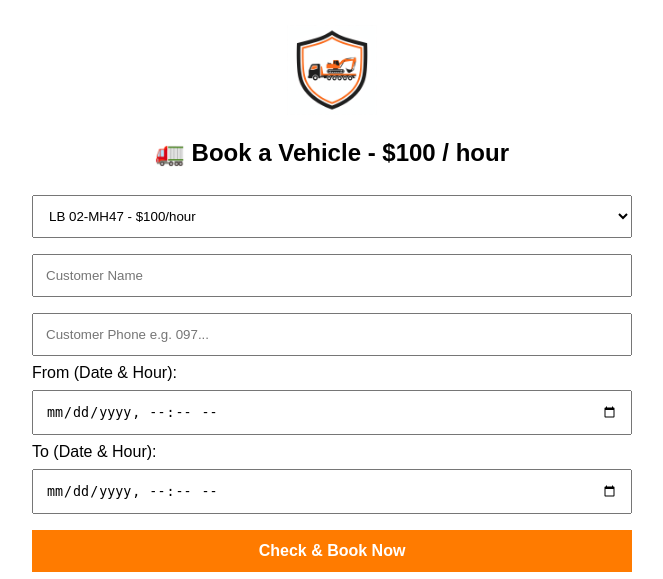
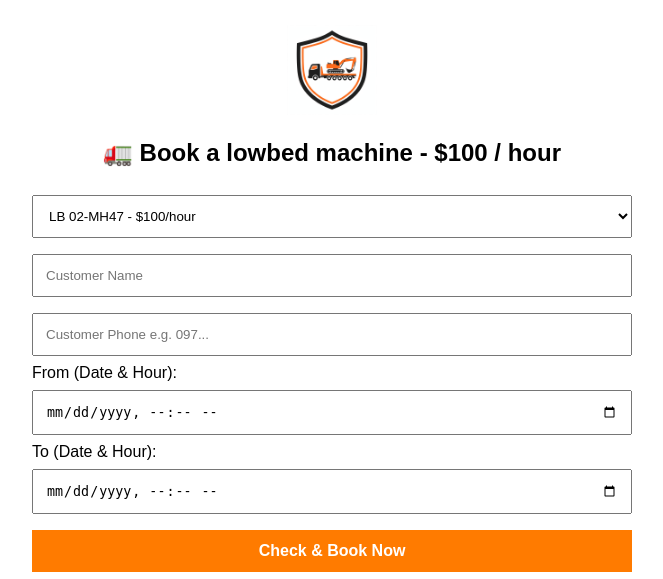
Before and after one commit to muzalathomas/machine_booking_site, a Flask app: page / in a window 1280 px wide. Shown: the top 579 px of the page, without its empty margins (308-971 px from the left). Run offline with Flask 3, Linux system fonts and the light colour scheme; data comes from the database, SQL or seed files in the repository.

Commit message:
Update index.html

```diff
--- a/templates/index.html
+++ b/templates/index.html
@@ -7,7 +7,7 @@
 </head>
 <body>
 <div class="logo"><img src="/static/logo.png" style="max-width:100%;height:90px"></div>
-<h2 style="text-align:center">🚛 Book a Vehicle - $100 / hour</h2>
+<h2 style="text-align:center">🚛 Book a lowbed machine - $100 / hour</h2>
 {% if message %}<div class="msg">{{message}}</div>{% endif %}
 {% if whatsapp_link %}<a class="wa" href="{{whatsapp_link}}" target="_blank">📲 Send WhatsApp Alert to Owner</a>{% endif %}
 <form method="POST">
```
